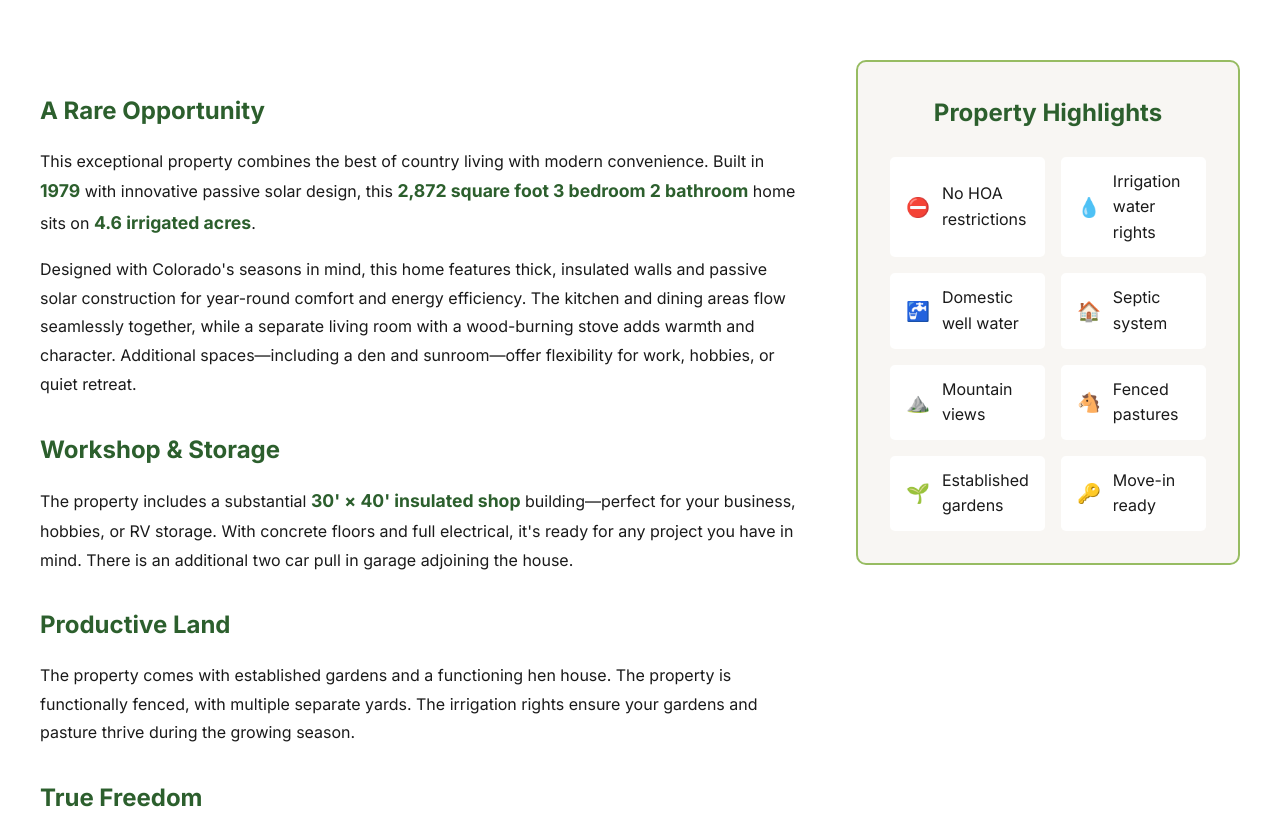
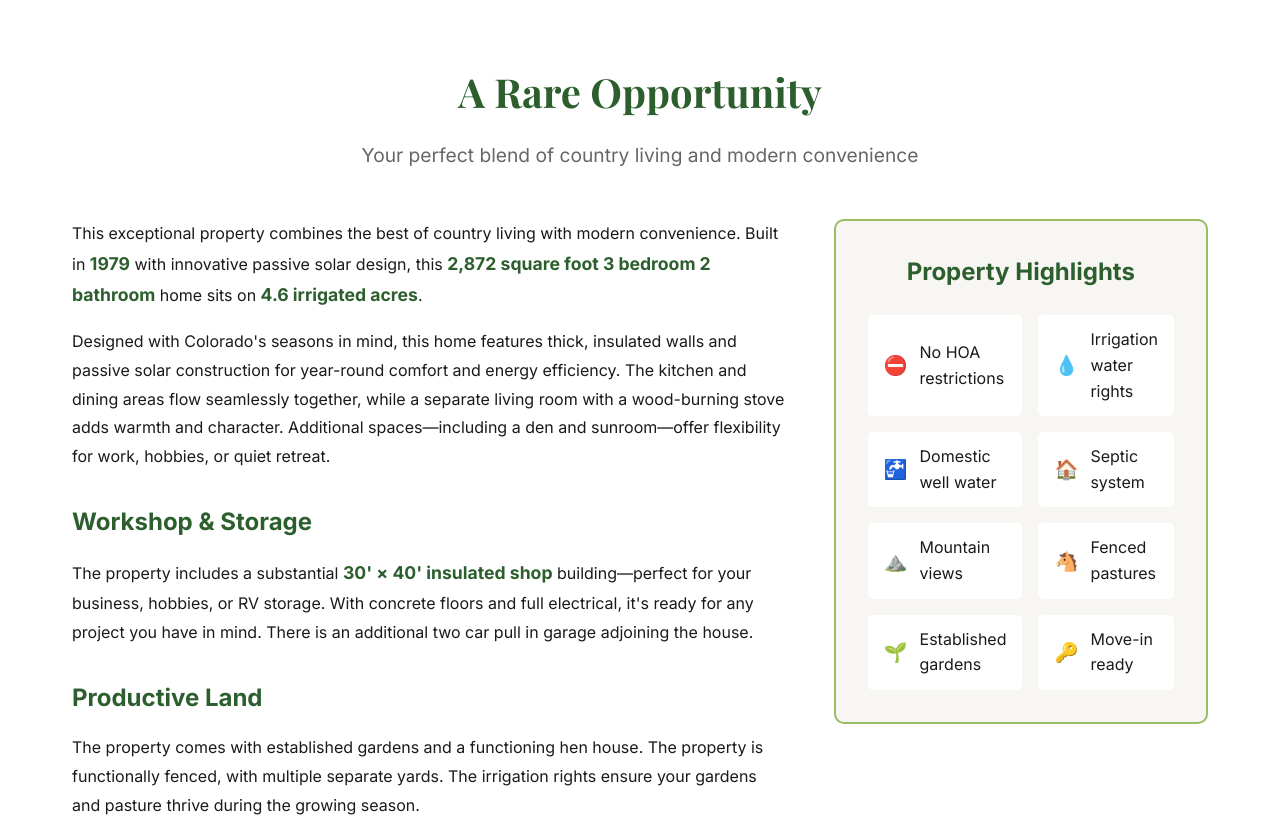
Before and after one commit to WesternSpaces/olatheacres.github.io, a plain HTML site: page index.html in a window 1280 px wide. Shown: the part 2166-2988 px from the top of the page. Drawn offline with nearby package versions, Linux system fonts and the light colour scheme.

Commit message:
sections

```diff
--- a/index.html
+++ b/index.html
@@ -376,7 +376,8 @@
 
         /* Farm Life Section */
         .farm-section {
-            background: var(--white);
+            background: var(--bg-light);
+            padding: 4rem 0;
         }
 
         .farm-grid {
@@ -983,10 +984,15 @@
     </section>
 
     <!-- Property Overview Section -->
-    <section class="container property-overview-section">
+    <section class="property-overview-section">
+        <div class="container">
+            <div class="section-header">
+                <h2 class="section-title">A Rare Opportunity</h2>
+                <p class="section-subtitle">Your perfect blend of country living and modern convenience</p>
+            </div>
+
             <div class="property-overview">
                 <div class="overview-content">
-                <h3>A Rare Opportunity</h3>
                     <p>
                         This exceptional property combines the best of country living with modern convenience. Built in <strong style="color: var(--primary); font-size: 1.1em;">1979</strong> with innovative passive solar design, this <strong style="color: var(--primary); font-size: 1.1em;">2,872 square foot 3 bedroom 2 bathroom</strong> home sits on <strong style="color: var(--primary); font-size: 1.1em;">4.6 irrigated acres</strong>.
                     </p>
@@ -1044,6 +1050,7 @@
                         <div class="highlight-item">
                             <span style="font-size: 1.2rem; margin-right: 0.75rem;">🔑</span>
                             <span>Move-in ready</span>
+                        </div>
                     </div>
                 </div>
             </div>
```
Lines whose indentation alone changed are shown as unchanged.
